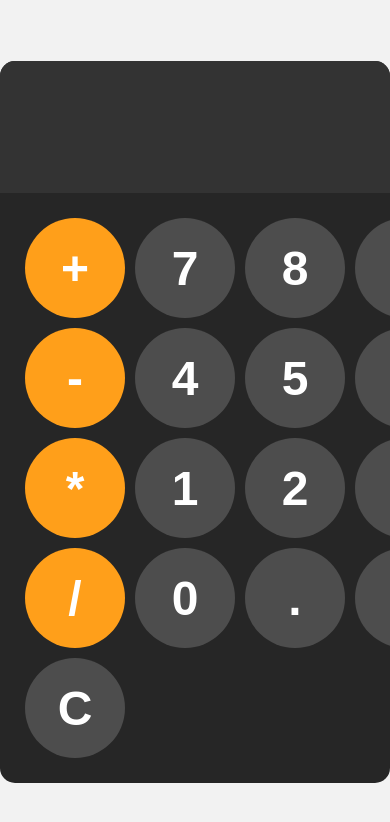
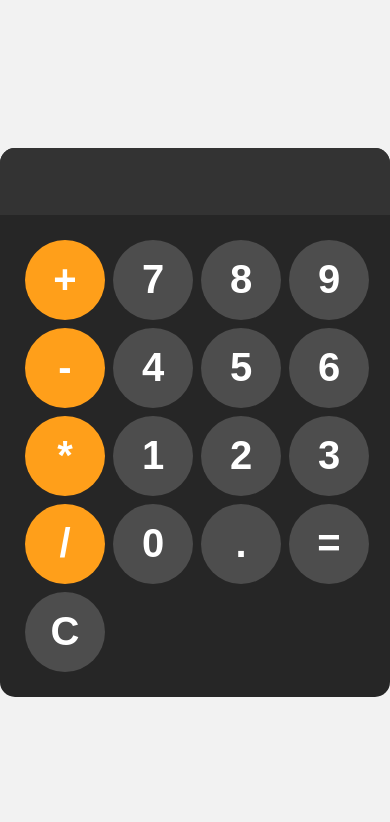
Before and after one commit to annasehgal/Frontend-Calculator, a plain HTML site: page index.html in a window 390 px wide. Drawn offline with Linux system fonts and the light colour scheme.

Commit message:
Responsive for phone

```diff
--- a/styles.css
+++ b/styles.css
@@ -54,3 +54,20 @@ button:active{
 .operator-btn:active{
     background-color: hsl(35, 100%, 75%);
 }
+
+@media (max-width: 600px) {
+    #display {
+        font-size: 2rem;
+        padding: 15px;
+    }
+
+    button {
+        width: 80px; /* Adjust button size slightly for smaller screens */
+        height: 80px;
+        font-size: 2.5rem;
+    }
+
+    #keys {
+        gap: 8px;
+    }
+}
```
